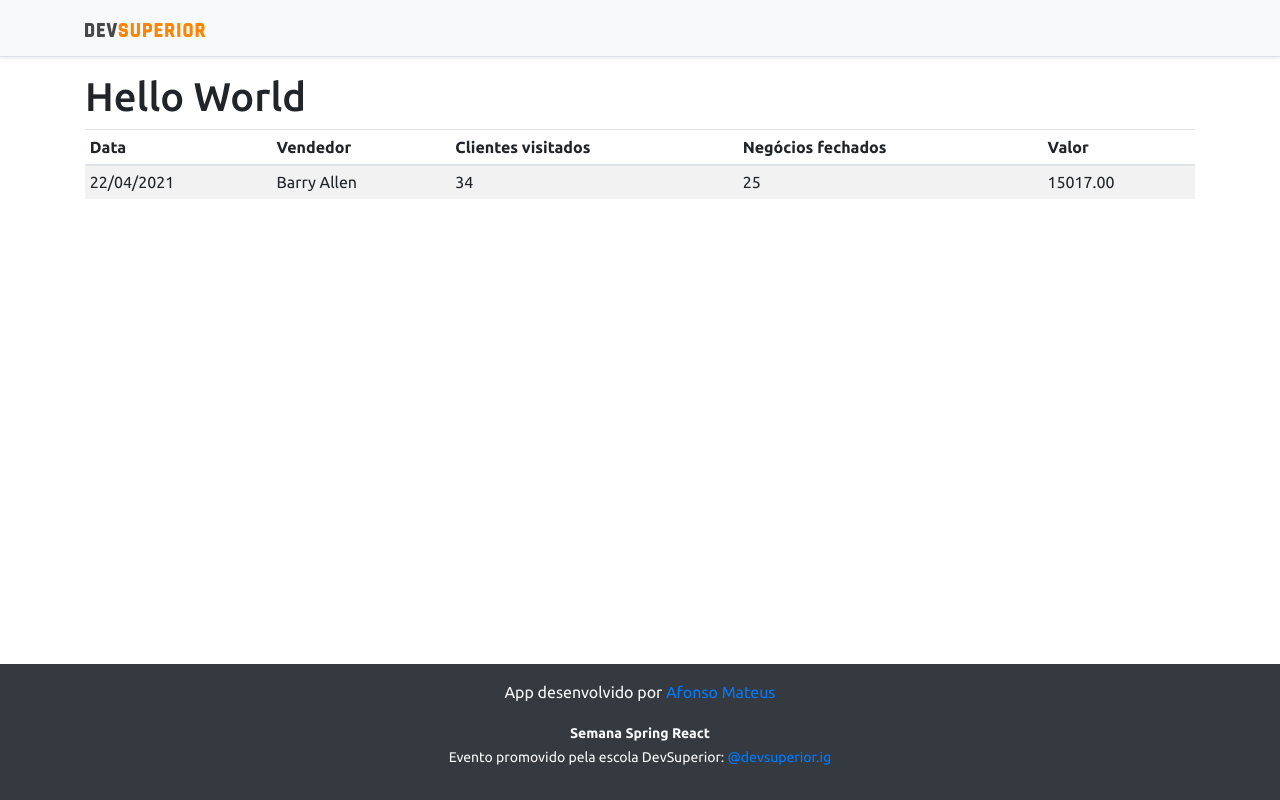
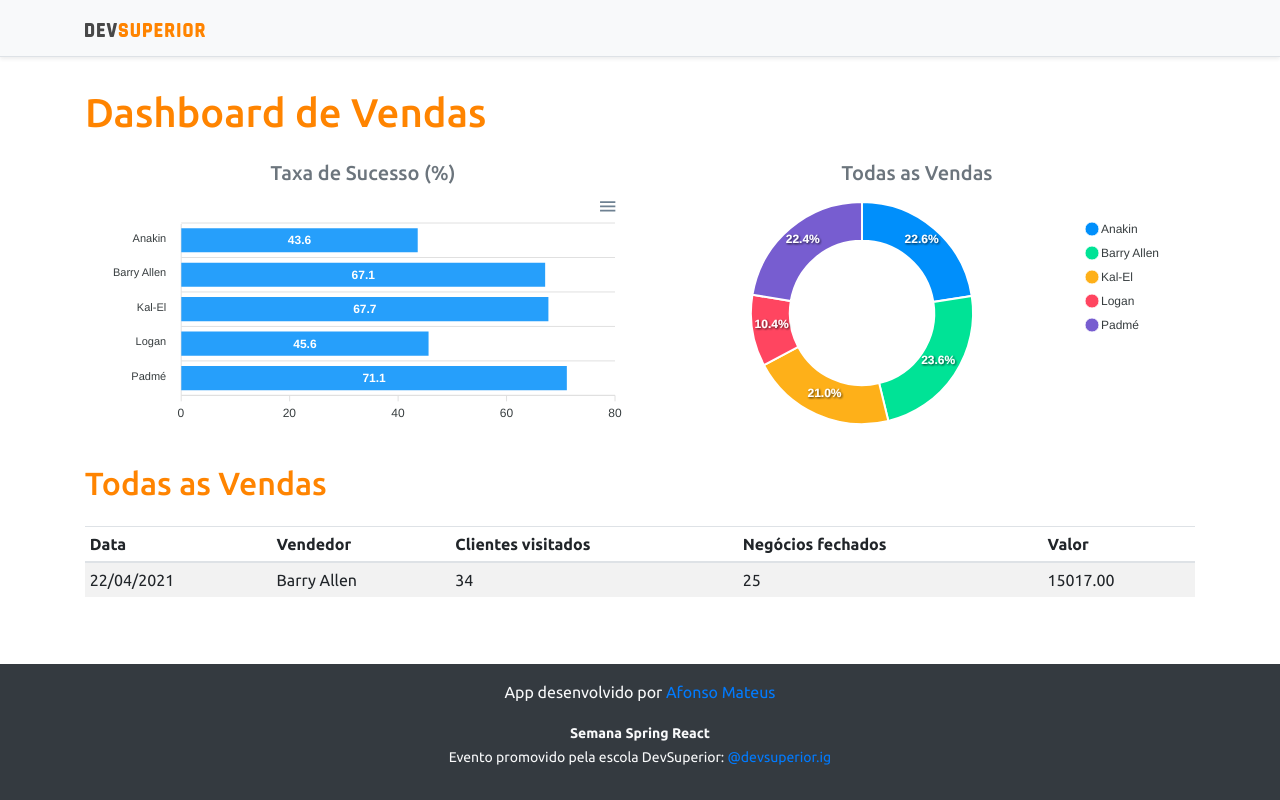
Before and after one commit to afonsomateus21/dsvendas, a React (Create React App) app in the folder frontend/: page / in a window 1280 px wide. Built offline with nearby package versions, Linux system fonts and the light colour scheme.

Commit message:
Static charts

```diff
--- a/frontend/package.json
+++ b/frontend/package.json
@@ -12,10 +12,12 @@
     "@types/node": "^12.0.0",
     "@types/react": "^17.0.0",
     "@types/react-dom": "^17.0.0",
+    "apexcharts": "^3.26.1",
     "bootstrap": "^4.6.0",
     "jquery": "1.9.1",
     "popper.js": "^1.16.1",
     "react": "^17.0.2",
+    "react-apexcharts": "^1.3.9",
     "react-dom": "^17.0.2",
     "react-scripts": "4.0.3",
     "typescript": "^4.1.2",
--- a/frontend/src/App.tsx
+++ b/frontend/src/App.tsx
@@ -1,4 +1,6 @@
+import BarChart from 'components/BarChart'
 import DataTable from 'components/DataTable'
+import DonutChart from 'components/DonutChart'
 import Footer from 'components/Footer'
 import NavBar from './components/NavBar'
 
@@ -6,8 +8,25 @@
   return (
     <>
       <NavBar/>
+
       <div className="container">
-        <h1>Hello World</h1>
+        <h1 className="text-primary py-3">Dashboard de Vendas</h1>
+        <div className="row px-3">
+          <div className="col-sm-6">
+            <h5 className="text-center text-secondary">Taxa de Sucesso (%)</h5>
+            <BarChart/>
+          </div>
+
+          <div className="col-sm-6">
+            <h5 className="text-center text-secondary">Todas as Vendas</h5>
+            <DonutChart/>
+          </div>
+        </div>
+
+        <div className="py-3">
+          <h2 className="text-primary">Todas as Vendas</h2>
+        </div>
+
         <DataTable/>
       </div>
       <Footer/>
--- /dev/null
+++ b/frontend/src/components/BarChart.tsx
@@ -0,0 +1,32 @@
+import Chart from 'react-apexcharts'
+
+export default function BarChart() {
+    const options = {
+        plotOptions: {
+            bar: {
+                horizontal: true,
+            }
+        },
+    };
+
+    const mockData = {
+        labels: {
+            categories: ['Anakin', 'Barry Allen', 'Kal-El', 'Logan', 'Padmé']
+        },
+        series: [
+            {
+                name: "% Sucesso",
+                data: [43.6, 67.1, 67.7, 45.6, 71.1]
+            }
+        ]
+    };
+
+    return (
+        <Chart
+            options={{ ...options, xaxis: mockData.labels }}
+            series={mockData.series}
+            type="bar"
+            height="240"
+        />
+    )
+}
--- /dev/null
+++ b/frontend/src/components/DonutChart.tsx
@@ -0,0 +1,23 @@
+import Chart from 'react-apexcharts'
+
+export default function DonutChart() {
+    const mockData = {
+        series: [477138, 499928, 444867, 220426, 473088],
+        labels: ['Anakin', 'Barry Allen', 'Kal-El', 'Logan', 'Padmé']
+    }
+
+    const options = {
+        legend: {
+            show: true
+        }
+    }
+
+    return (
+        <Chart
+            options={{ ...options, labels: mockData.labels }}
+            series={mockData.series}
+            type="donut"
+            height="240"
+        />
+    )
+}
```
Also changed, not shown: 1 other file (tests, documents, lock files or other folders).
